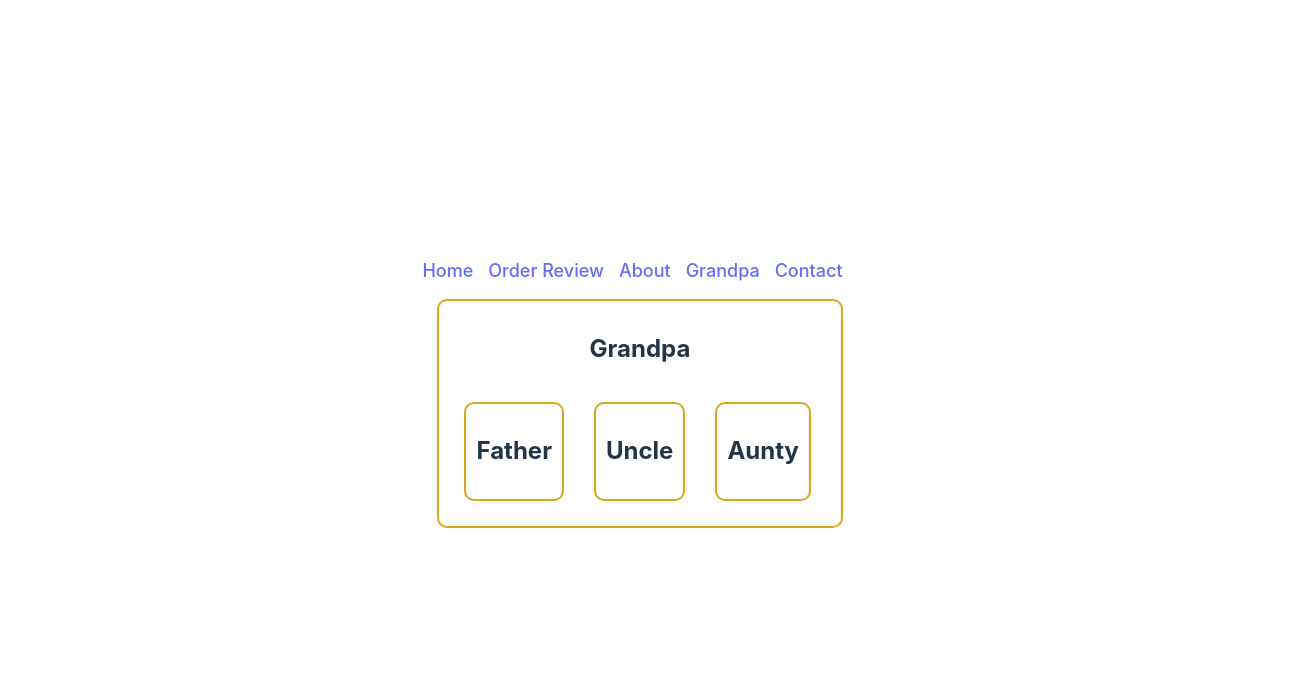
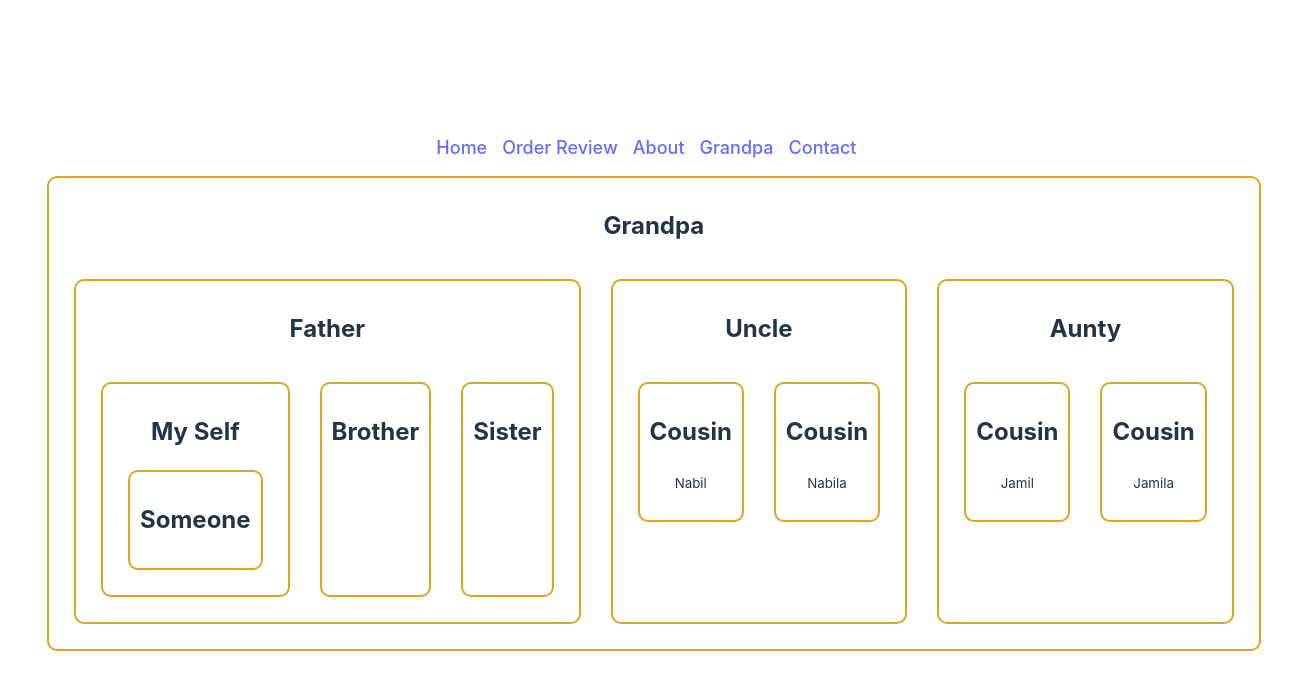
Before and after one commit to mrfhmd7/banglar-tshirt, a React (Vite) app: page /grandpa in a window 1280 px wide. Shown: the top 690 px of the page, 1308 px wide, since content can reach past the window. Built offline with nearby package versions, Linux system fonts and the light colour scheme.

Commit message:
myself, brother, sister and cousin added

```diff
--- a/src/components/Aunty/Aunty.jsx
+++ b/src/components/Aunty/Aunty.jsx
@@ -1,9 +1,14 @@
 import React from 'react';
+import Cousin from '../Cousin/Cousin';
 
 const Aunty = () => {
      return (
           <div>
                <h2>Aunty</h2>
+               <section className='flex'>
+               <Cousin>Jamil</Cousin>
+               <Cousin>Jamila</Cousin>
+               </section>
           </div>
      );
 };
--- /dev/null
+++ b/src/components/Brother/Brother.jsx
@@ -0,0 +1,11 @@
+import React from 'react';
+
+const Brother = () => {
+     return (
+          <div>
+               <h2>Brother</h2>
+          </div>
+     );
+};
+
+export default Brother;
--- /dev/null
+++ b/src/components/Cousin/Cousin.jsx
@@ -0,0 +1,12 @@
+import React from 'react';
+
+const Cousin = ({children}) => {
+     return (
+          <div>
+               <h2>Cousin</h2>
+               <p><small>{children}</small></p>
+          </div>
+     );
+};
+
+export default Cousin;
--- a/src/components/Father/Father.jsx
+++ b/src/components/Father/Father.jsx
@@ -1,9 +1,17 @@
 import React from 'react';
+import MySelf from '../MySelf/MySelf';
+import Brother from '../Brother/Brother';
+import Sister from '../Sister/Sister';
 
 const Father = () => {
      return (
           <div>
                <h2>Father</h2>
+               <section className='flex'>
+                    <MySelf></MySelf>
+                    <Brother></Brother>
+                    <Sister></Sister>
+               </section>
           </div>
      );
 };
--- /dev/null
+++ b/src/components/MySelf/MySelf.jsx
@@ -0,0 +1,13 @@
+import React from 'react';
+import Special from '../Special/Special';
+
+const MySelf = () => {
+     return (
+          <div>
+               <h2>My Self</h2>
+               <Special></Special>
+          </div>
+     );
+};
+
+export default MySelf;
--- /dev/null
+++ b/src/components/Sister/Sister.jsx
@@ -0,0 +1,11 @@
+import React from 'react';
+
+const Sister = () => {
+     return (
+          <div>
+               <h2>Sister</h2>
+          </div>
+     );
+};
+
+export default Sister;
--- /dev/null
+++ b/src/components/Special/Special.jsx
@@ -0,0 +1,11 @@
+import React from 'react';
+
+const Special = () => {
+     return (
+          <div>
+               <h2>Someone</h2>
+          </div>
+     );
+};
+
+export default Special;
--- a/src/components/Uncle/Uncle.jsx
+++ b/src/components/Uncle/Uncle.jsx
@@ -1,9 +1,14 @@
 import React from 'react';
+import Cousin from '../Cousin/Cousin';
 
 const Uncle = () => {
      return (
           <div>
                <h2>Uncle</h2>
+               <section className='flex'>
+               <Cousin>Nabil</Cousin>
+               <Cousin>Nabila</Cousin>
+               </section>
           </div>
      );
 };
```
